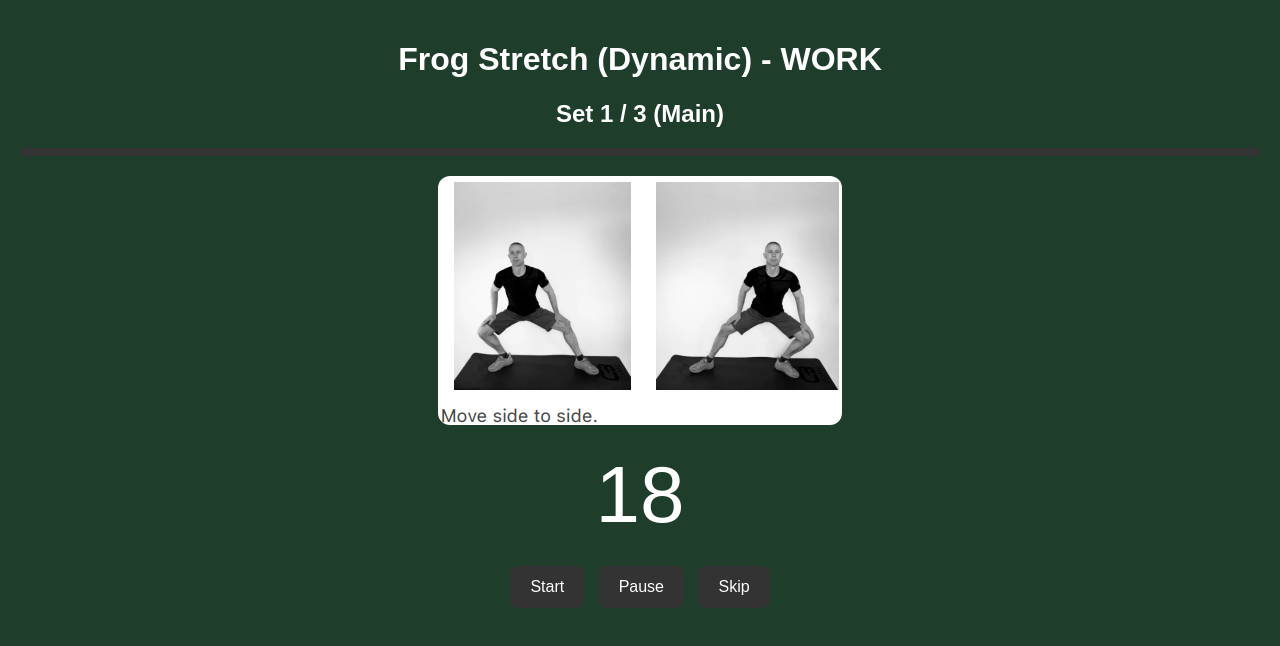
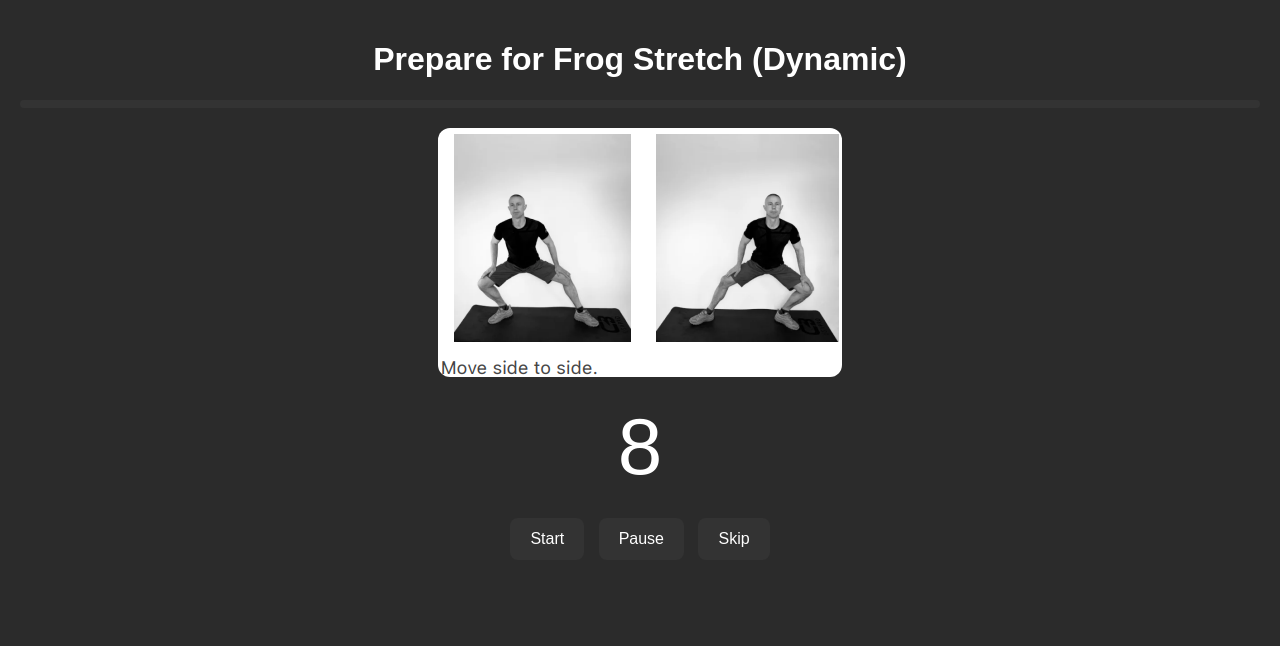
Before and after one commit to scfi-exe/flexibility-timer, a plain HTML site: page index.html in a window 1280 px wide. Both pictures are taken after a click on the button "Start". Drawn offline with Linux system fonts and the light colour scheme.

Commit message:
Added a Prep phase when pressing the start button, which gives the User 10 seconds to get into position

```diff
--- a/app.js
+++ b/app.js
@@ -77,6 +77,19 @@ let isRunning = false;
 
 function buildTimeline() {
   timeline = [];
+
+  //10 second prep phase
+  const firstExercise = routine[0];
+
+  timeline.push({
+    type: "PREP",
+    exercise: firstExercise.name,
+    substep: "Get into position!",
+    duration: 10,
+    image: firstExercise.image,
+    set: "",
+    totalSets: "",
+  });
 
   routine.forEach((exercise, exIndex) => {
     for (let set = 1; set <= exercise.sets; set++) {
@@ -165,8 +178,17 @@ function loadStep() {
   const step = timeline[currentIndex];
   timeRemaining = step.duration;
 
-  document.getElementById("phaseTitle").innerText =
-    `${step.exercise} - ${step.type}`;
+  if (step.type === "WORK") {
+    document.getElementById("phaseTitle").innerText = step.exercise;
+  } else if (step.type === "REST") {
+    document.getElementById("phaseTitle").innerText = `${step.exercise} - Rest`;
+  } else if (step.type === "ADJUST") {
+    document.getElementById("phaseTitle").innerText =
+      "Prepare for Next Exercise";
+  } else if (step.type === "PREP") {
+    document.getElementById("phaseTitle").innerText =
+      `Prepare for ${step.exercise}`;
+  }
 
   document.getElementById("setInfo").innerText = step.set
     ? `Set ${step.set} / ${step.totalSets} (${step.substep})`
@@ -179,10 +201,12 @@ function loadStep() {
     workSound.play();
   } else if (step.type === "REST") {
     restSound.play();
+  } else if (step.type === "PREP") {
+    workSound.play();
   }
 
   //background color switch
-  document.body.classList.remove("work", "rest", "adjust");
+  document.body.classList.remove("work", "rest", "adjust", "prep");
 
   if (step.type === "WORK") {
     document.body.classList.add("work");
@@ -190,6 +214,8 @@ function loadStep() {
     document.body.classList.add("rest");
   } else if (step.type === "ADJUST") {
     document.body.classList.add("adjust");
+  } else if (step.type === "PREP") {
+    document.body.classList.add("prep");
   }
 
   //Update progress
--- a/style.css
+++ b/style.css
@@ -51,6 +51,10 @@ body.adjust {
   background: #1f2b3d; /* blue-ish */
 }
 
+body.prep {
+  background: #2b2b2b; /* neutral gray */
+}
+
 .progress-container {
   width: 100%;
   height: 8px;
```
